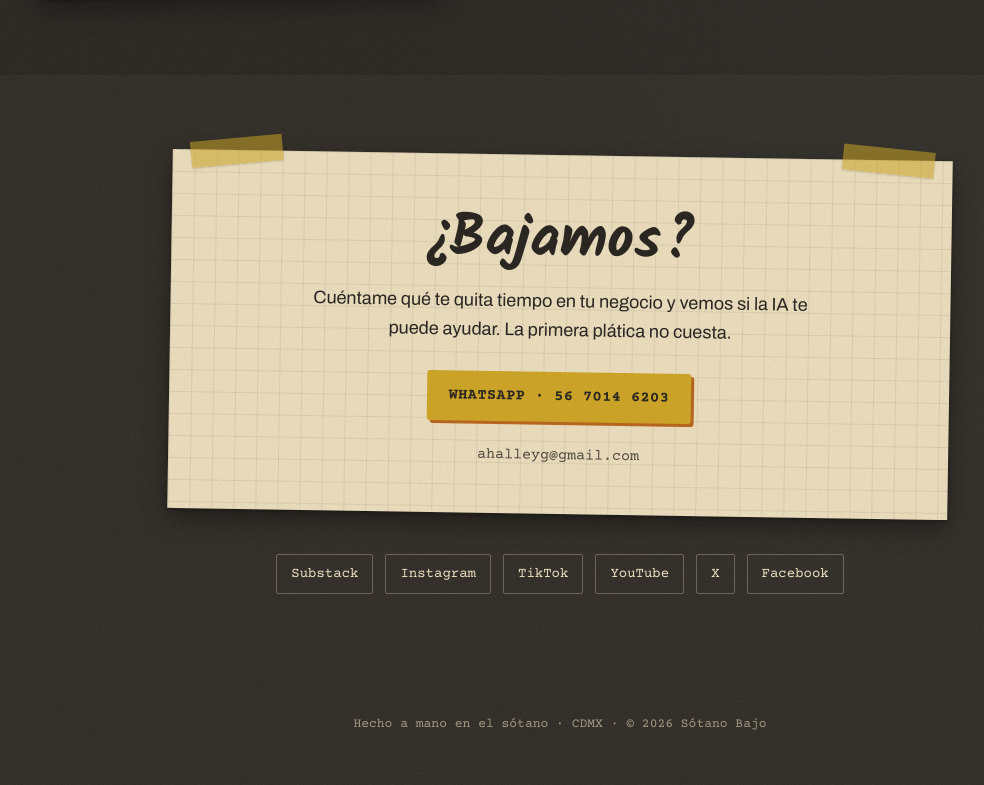
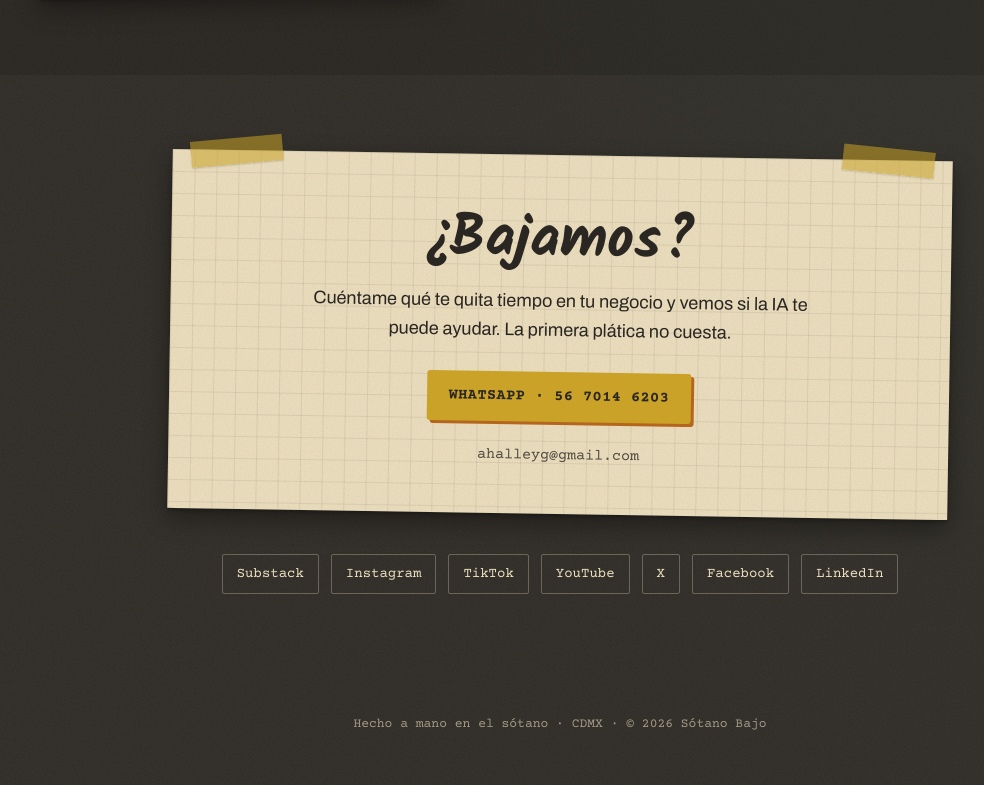
Before and after one commit to hallopie/hallopie.github.io, a plain HTML site: page index.html in a window 1280 px wide. Shown: the part 3773-4558 px from the top of the page, without its empty margins (80-1064 px from the left). Drawn offline with nearby package versions, Linux system fonts and the light colour scheme.

Commit message:
Agrega LinkedIn
Co-Authored-By: Claude Opus 5.5 <noreply@anthropic.com>
Claude-Session: https://claude.ai/code/session_01QCU7Qzae3u1E33X68jFiMx

```diff
--- a/index.html
+++ b/index.html
@@ -356,6 +356,7 @@ footer{padding:40px 0 50px;text-align:center;font-family:"Courier Prime",monospa
       <a href="https://www.youtube.com/@hallopie" target="_blank" rel="noopener">YouTube</a>
       <a href="https://x.com/hallopie_sotano" target="_blank" rel="noopener">X</a>
       <a href="https://www.facebook.com/profile.php?id=61595909232128" target="_blank" rel="noopener">Facebook</a>
+      <a href="https://www.linkedin.com/in/hallopieia" target="_blank" rel="noopener">LinkedIn</a>
     </div>
   </div>
 </section>
```
